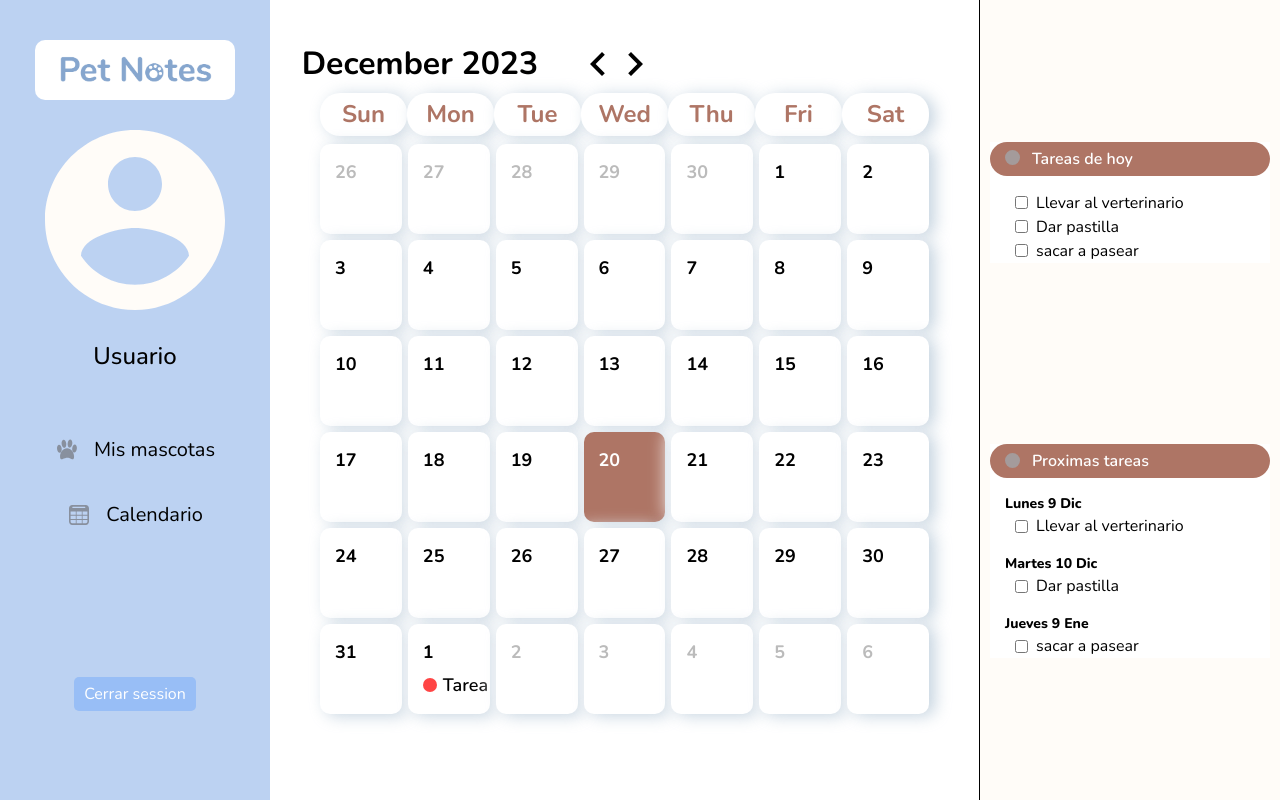
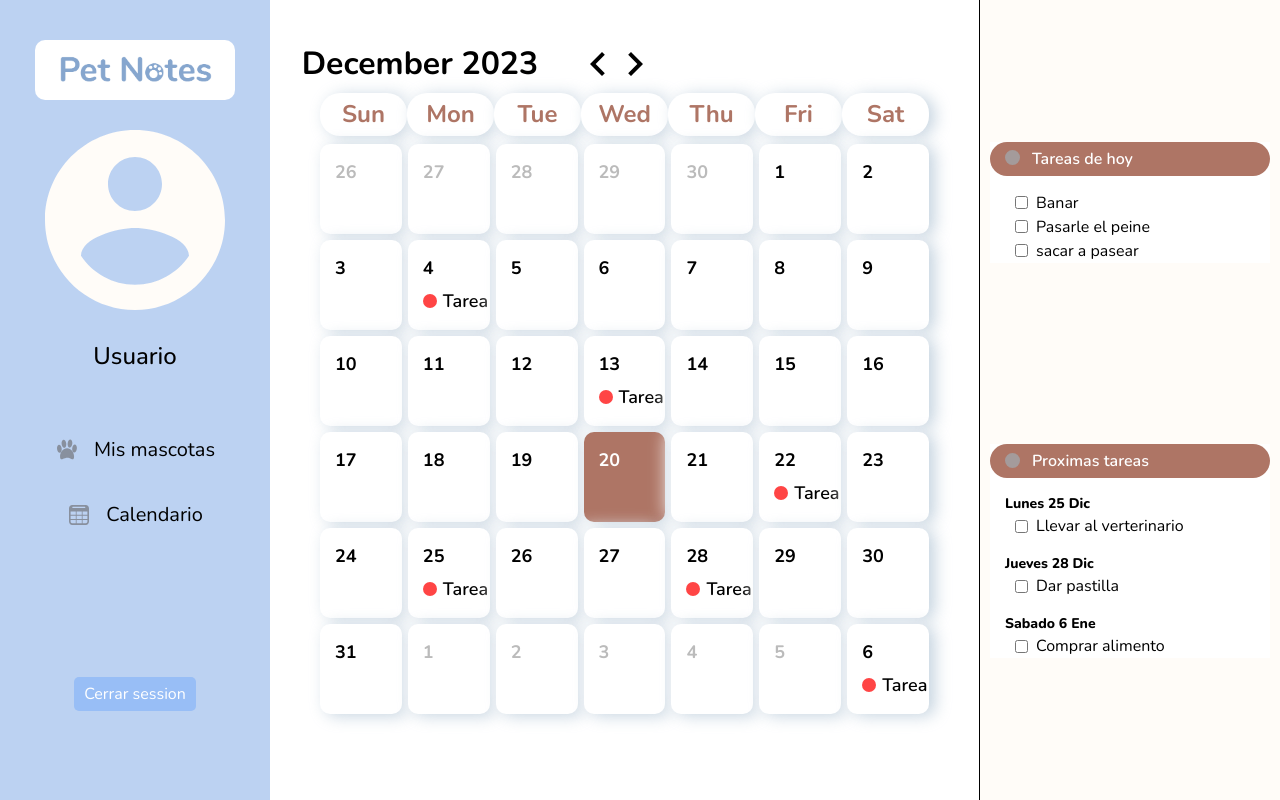
Before and after one commit to No-Country/c15-24-m-java-react, a Next.js app in the folder Frontend/pet-app/: page /calendario in a window 1280 px wide. Built offline with nearby package versions, Linux system fonts and the light colour scheme.

Commit message:
feat: loader

```diff
--- a/Frontend/pet-app/src/app/(main)/calendario/page.tsx
+++ b/Frontend/pet-app/src/app/(main)/calendario/page.tsx
@@ -1,6 +1,7 @@
+"use client";
 import { ProximasTareas } from "@/components/tareas/proximasTareas";
 import { Tareas } from "@/components/tareas/tareas";
-import React from "react";
+import React, { useState } from "react";
 import { CalendarioComponent } from "@/components/calendario/calendario";
 import styles from "./page.module.css";
 import { Nunito } from "next/font/google";
@@ -8,12 +9,12 @@ import { NavbarSup } from "@/components/navbarSuperior/navbarSup";
 
 const mock = [
   {
-    tarea: "Llevar al verterinario",
+    tarea: "Banar",
     isCheck: false,
     id: "alksdjf-asdlfkja",
   },
   {
-    tarea: "Dar pastilla",
+    tarea: "Pasarle el peine",
     isCheck: true,
     id: "lkasdjie-lasdflka",
   },
@@ -29,26 +30,34 @@ const mockProximas = [
     tarea: "Llevar al verterinario",
     isCheck: false,
     id: "alksda3jf-asdlfkja",
-    date: "Lunes 9 Dic",
+    date: "Lunes 25 Dic",
   },
   {
     tarea: "Dar pastilla",
     isCheck: true,
     id: "lkas123djie-lasdflka",
-    date: "Martes 10 Dic",
+    date: "Jueves 28 Dic",
   },
   {
-    tarea: "sacar a pasear",
+    tarea: "Comprar alimento",
     isCheck: false,
     id: "laks31jdf-lskdjf",
-    date: "Jueves 9 Ene",
+    date: "Sabado 6 Ene",
   },
 ];
 
-// export const title = Nunito({
-//   subsets: ["latin"],
-//   weight: ["400", "500", "600", "700", "800", "900"],
-// });
+function Loader() {
+  return (
+    <div className="relative flex w-64 animate-pulse gap-2 p-4">
+      <div className="h-12 w-12 rounded-full bg-slate-400"></div>
+      <div className="flex-1">
+        <div className="mb-1 h-5 w-3/5 rounded-lg bg-slate-400 text-lg"></div>
+        <div className="h-5 w-[90%] rounded-lg bg-slate-400 text-sm"></div>
+      </div>
+      <div className="absolute bottom-5 right-0 h-4 w-4 rounded-full bg-slate-400"></div>
+    </div>
+  );
+}
 
 export default function Calendario() {
   return (
--- a/Frontend/pet-app/src/components/calendario/calendario.tsx
+++ b/Frontend/pet-app/src/components/calendario/calendario.tsx
@@ -8,11 +8,16 @@ import arrow_rigth from "./assets/arrow-right.png";
 import Image from "next/image";
 
 export const CalendarioComponent = () => {
-  const fechasMarcadas = [
-    "2024-01-01",
-    "2024-02-14",
-    "2024-12-25",
-    "2024-04-16",
+  const [fechas, setFechas] = useState([]);
+
+  let fechasMarcadas = [
+    "2023-12-22",
+    "2023-12-13",
+    "2023-12-04",
+    "2023-12-01 ",
+    "2024-01-06",
+    "2023-12-25",
+    "2023-12-28",
   ];
 
   const [date, setDate] = useState(new Date());
--- a/Frontend/pet-app/src/components/login/form.tsx
+++ b/Frontend/pet-app/src/components/login/form.tsx
@@ -1,4 +1,5 @@
 "use client";
+import { redirect } from "next/navigation";
 import { BtnRecuperar } from "./BtnRecuperar";
 import { BtnRegistrar } from "./BtnRegistrar";
 import { useState } from "react";
--- a/Frontend/pet-app/src/components/tareas/proximasTareas.tsx
+++ b/Frontend/pet-app/src/components/tareas/proximasTareas.tsx
@@ -1,3 +1,4 @@
+import { useState } from "react";
 import styles from "./tareas.module.css";
 
 interface Tarea {
@@ -12,6 +13,12 @@ interface Tareas {
 }
 
 export const ProximasTareas = ({ data }: Tareas) => {
+  const [show, setShow] = useState(true);
+
+  setTimeout(() => {
+    setShow(false);
+  }, 2500);
+
   return (
     <div className={styles.containerTareas}>
       <div>
@@ -19,6 +26,16 @@ export const ProximasTareas = ({ data }: Tareas) => {
           <span className={styles.circulo}></span>
           <h3 className={styles.text}>Proximas tareas</h3>
         </div>
+
+        {show ? (
+          <div className="relative flex w-64 animate-pulse gap-2 p-4">
+            <div className="flex-1">
+              <div className="mb-1 h-5 w-3/5 rounded-lg bg-slate-300 text-lg"></div>
+              <div className="h-5 w-[90%] rounded-lg bg-slate-300 text-sm"></div>
+            </div>
+            <div className="absolute bottom-5 right-0 h-4 w-4 rounded-full bg-slate-300"></div>
+          </div>
+        ) : (
           <div className={styles.containerCheck}>
             {data.map((object) => {
               return (
@@ -38,6 +55,7 @@ export const ProximasTareas = ({ data }: Tareas) => {
               );
             })}
           </div>
+        )}
       </div>
     </div>
   );
--- a/Frontend/pet-app/src/components/tareas/tareas.tsx
+++ b/Frontend/pet-app/src/components/tareas/tareas.tsx
@@ -1,3 +1,4 @@
+import { useState } from "react";
 import styles from "./tareas.module.css";
 
 interface Tarea {
@@ -11,6 +12,12 @@ interface Tareas {
 }
 
 export const Tareas = ({ data }: Tareas) => {
+  const [show, setShow] = useState(true);
+
+  setTimeout(() => {
+    setShow(false);
+  }, 2000);
+
   return (
     <div className={styles.containerTareas}>
       <div>
@@ -18,6 +25,15 @@ export const Tareas = ({ data }: Tareas) => {
           <span className={styles.circulo}></span>
           <h3 className={styles.text}>Tareas de hoy</h3>
         </div>
+        {show ? (
+          <div className="relative flex w-64 animate-pulse gap-2 p-4">
+            <div className="flex-1">
+              <div className="mb-1 h-5 w-3/5 rounded-lg bg-slate-300 text-lg"></div>
+              <div className="h-5 w-[90%] rounded-lg bg-slate-300 text-sm"></div>
+            </div>
+            <div className="absolute bottom-5 right-0 h-4 w-4 rounded-full bg-slate-300"></div>
+          </div>
+        ) : (
           <div className={styles.containerCheck}>
             {data.map((object) => {
               return (
@@ -34,6 +50,7 @@ export const Tareas = ({ data }: Tareas) => {
               );
             })}
           </div>
+        )}
       </div>
     </div>
   );
```
Lines whose indentation alone changed are shown as unchanged.
